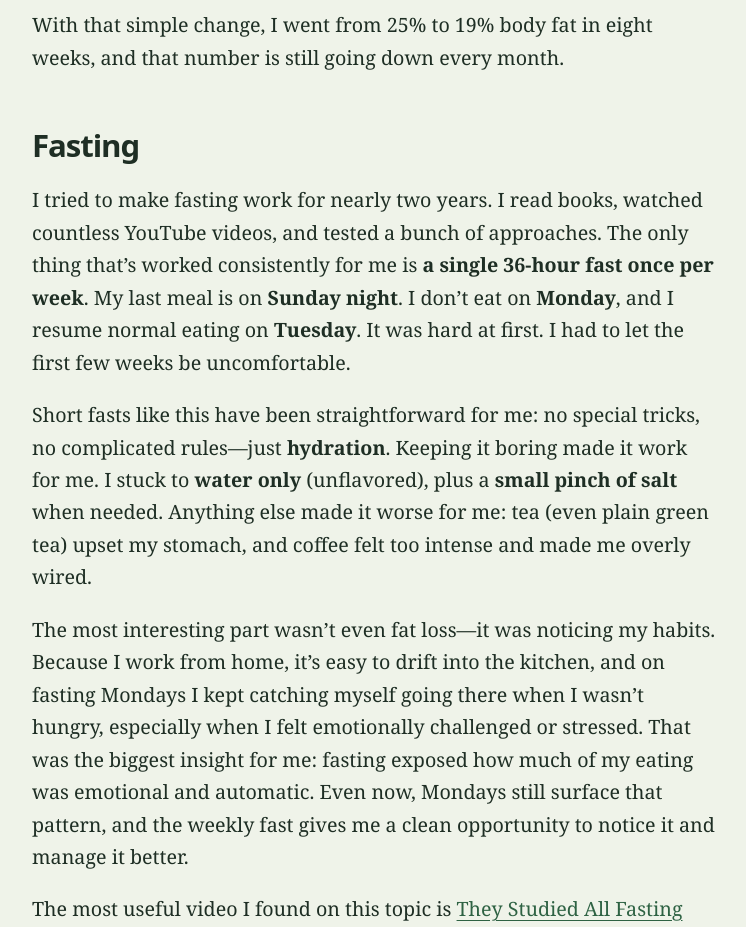
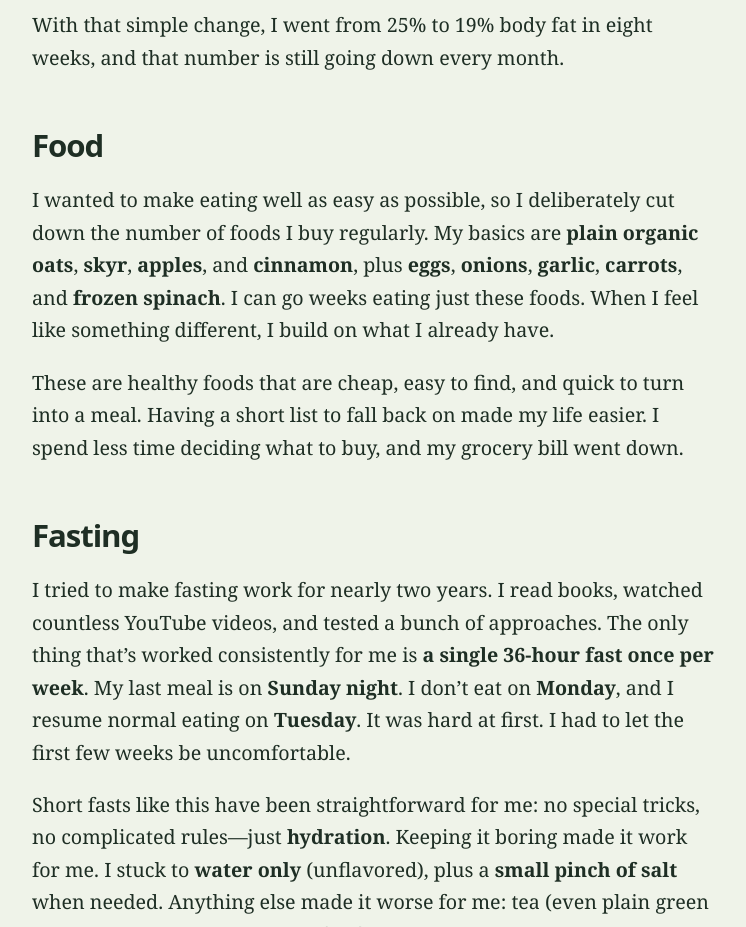
Before and after one commit to gnufred/gnufred.github.io, a plain HTML site: page docs/health-hacks.html in a window 1280 px wide. Shown: the part 5760-6687 px from the top of the page, without its empty margins (264-1010 px from the left). Drawn offline with Linux system fonts and the light colour scheme.

Commit message:
Add Food section to health hacks

```diff
--- a/docs/health-hacks.html
+++ b/docs/health-hacks.html
@@ -221,6 +221,21 @@
           going down every month.
         </p>
 
+        <h2 id="food">Food</h2>
+        <p>
+          I wanted to make eating well as easy as possible, so I deliberately cut down the number of foods
+          I buy regularly. My basics are <strong>plain organic oats</strong>, <strong>skyr</strong>,
+          <strong>apples</strong>, and <strong>cinnamon</strong>, plus <strong>eggs</strong>,
+          <strong>onions</strong>, <strong>garlic</strong>, <strong>carrots</strong>, and
+          <strong>frozen spinach</strong>. I can go weeks eating just these foods. When I feel like something
+          different, I build on what I already have.
+        </p>
+        <p>
+          These are healthy foods that are cheap, easy to find, and quick to turn into a meal. Having a short
+          list to fall back on made my life easier. I spend less time deciding what to buy, and my grocery
+          bill went down.
+        </p>
+
         <h2 id="fasting">Fasting</h2>
         <p>
           I tried to make fasting work for nearly two years. I read books, watched countless YouTube videos,
```
